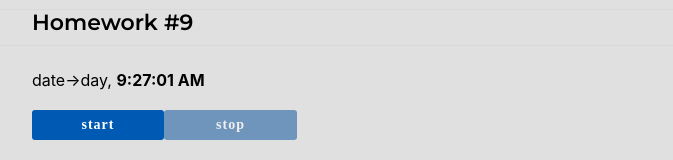
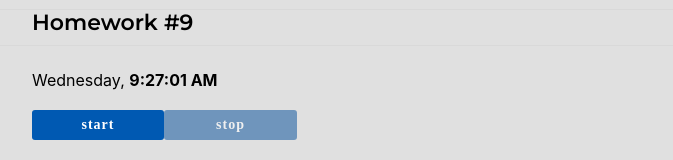
Before and after one commit to KaninGleb/HW-main, a React (Create React App) app: page /#/junior in a window 1280 px wide. Shown: the part 1592-1752 px from the top of the page, without its empty margins (38-711 px from the left). Built offline with nearby package versions, Linux system fonts and the light colour scheme.

Commit message:
HW9 - stringDay added

```diff
--- a/src/s2-homeworks/hw09/Clock.tsx
+++ b/src/s2-homeworks/hw09/Clock.tsx
@@ -37,7 +37,7 @@ function Clock() {
   const stringDate = date.toLocaleDateString() || <br/> // день.месяц.год (01.02.2022) // пишут студенты, варианты 01.02.0123/01.02.-123/01.02.12345 не рассматриваем
 
   // день недели на английском, месяц на английском (https://learn.javascript.ru/intl#intl-datetimeformat)
-  const stringDay = 'date->day' || <br/> // пишут студенты
+  const stringDay = date.toLocaleDateString('en-US', { weekday: 'long' }) || <br/> // пишут студенты
   const stringMonth = 'date->month' || <br/> // пишут студенты
 
   return (
```
